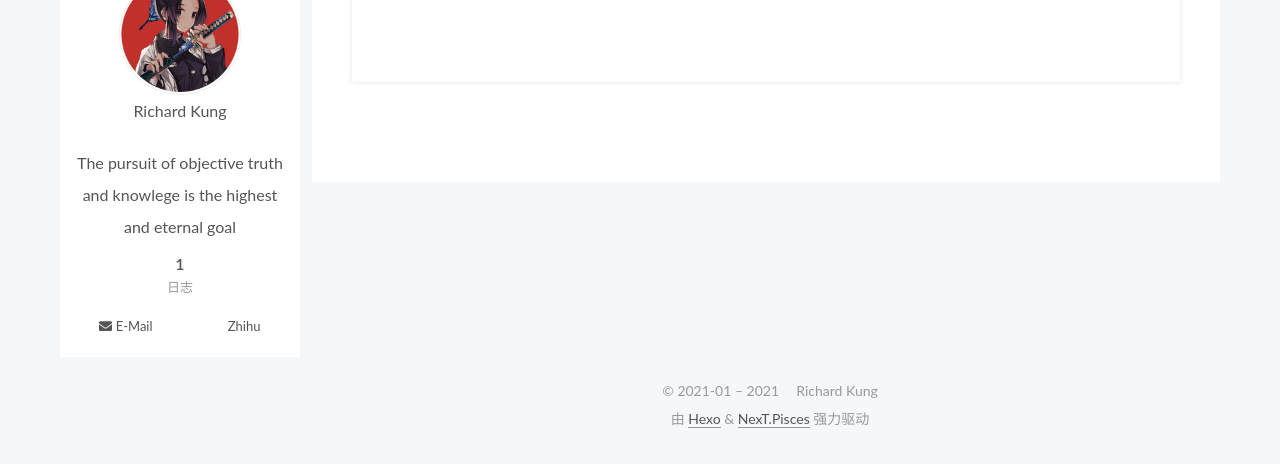
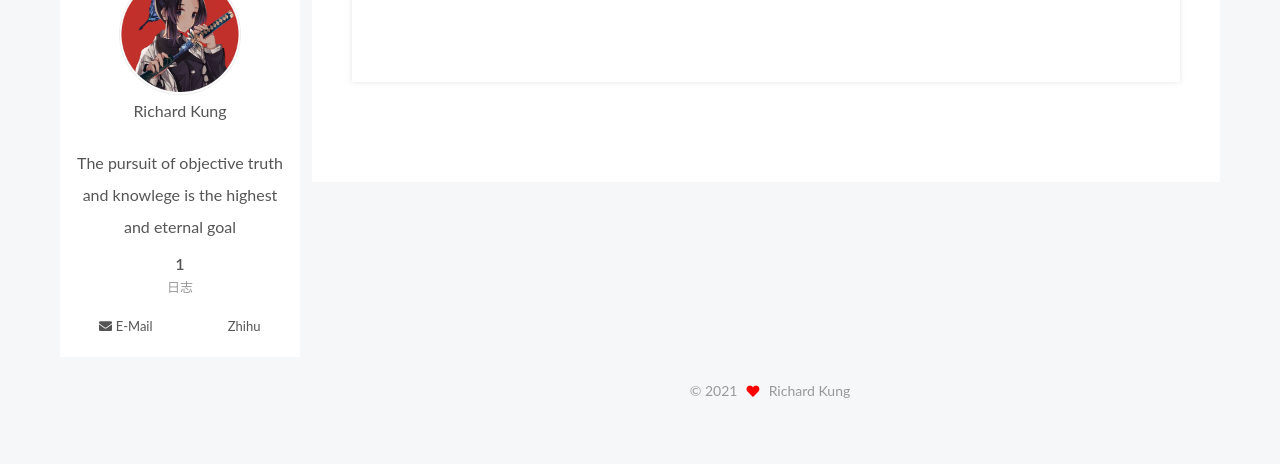
Before and after one commit to GongRui12/GongRui12.github.io, a plain HTML site: page 2021/01/20/post/index.html in a window 1280 px wide. Shown: the part 242-706 px from the top of the page. Drawn offline with Linux system fonts and the light colour scheme.

Commit message:
Site updated: 2021-02-03 18:32:47

```diff
--- a/2021/01/20/post/index.html
+++ b/2021/01/20/post/index.html
@@ -308,15 +308,13 @@
 
 <div class="copyright">
 
-  &copy; 2021-01 –
+  &copy;
   <span itemprop="copyrightYear">2021</span>
   <span class="with-love">
-    <i class=""></i>
+    <i class="fa fa-heart"></i>
   </span>
   <span class="author" itemprop="copyrightHolder">Richard Kung</span>
 </div>
-  <div class="powered-by">由 <a href="https://hexo.io/" class="theme-link" rel="noopener" target="_blank">Hexo</a> & <a href="https://pisces.theme-next.org/" class="theme-link" rel="noopener" target="_blank">NexT.Pisces</a> 强力驱动
-  </div>
 
 
 
--- a/css/main.css
+++ b/css/main.css
@@ -1160,7 +1160,7 @@ pre .javascript .function {
 }
 .links-of-author a::before,
 .links-of-author span.exturl::before {
-  background: #d787ad;
+  background: #96b171;
   border-radius: 50%;
   content: ' ';
   display: inline-block;
@@ -1406,6 +1406,7 @@ pre .javascript .function {
   color: #ff0000;
   display: inline-block;
   margin: 0 5px;
+  animation: iconAnimate 1.33s ease-in-out infinite;
 }
 .powered-by,
 .theme-info {
```
Also changed, not shown: about/index.html (+2 -4 lines), archives/2021/01/index.html (+2 -4 lines), archives/2021/index.html (+2 -4 lines), archives/index.html (+2 -4 lines), categories/index.html (+2 -4 lines), index.html (+2 -4 lines), resources/index.html (+2 -4 lines), tags/index.html (+2 -4 lines).
